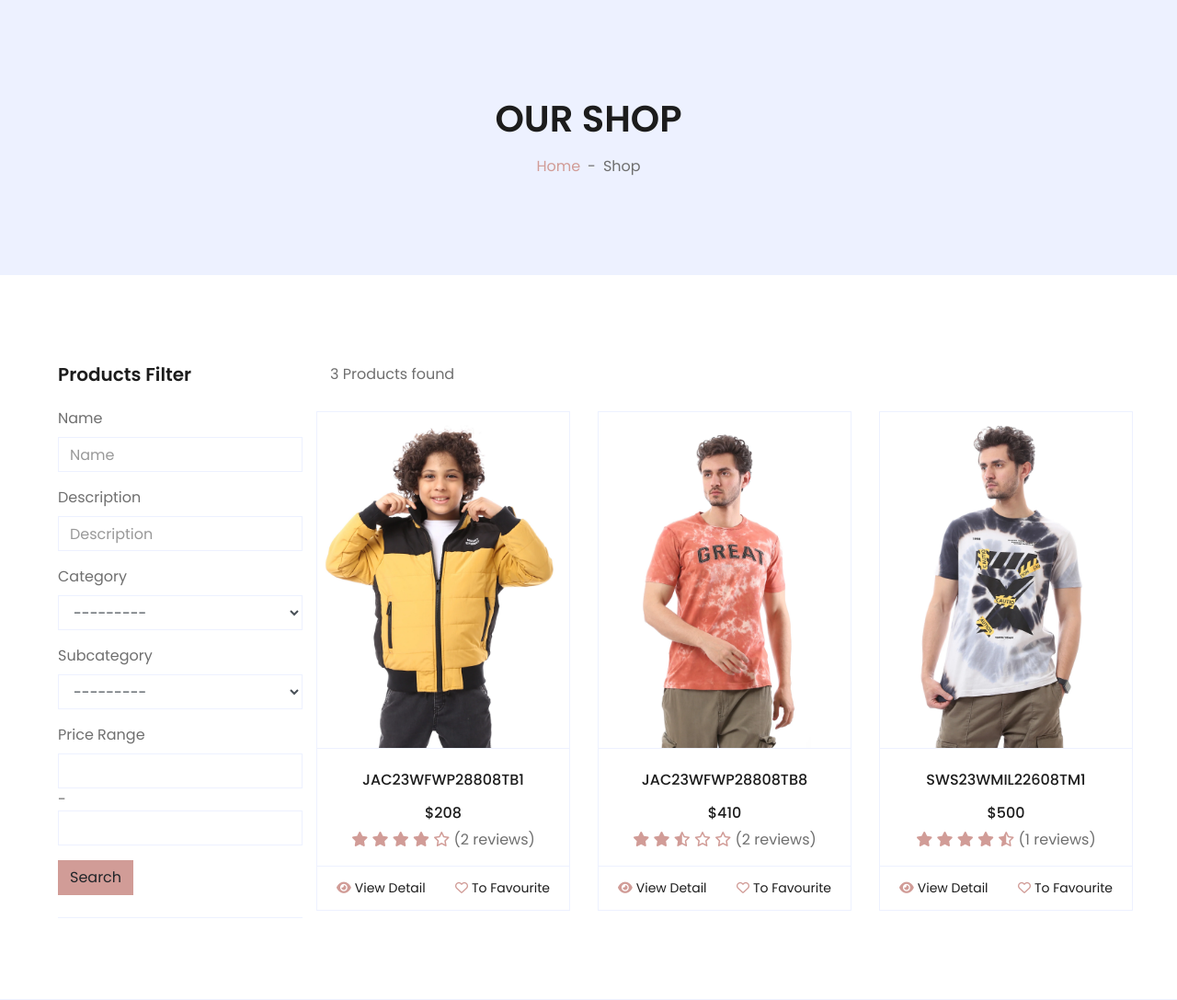
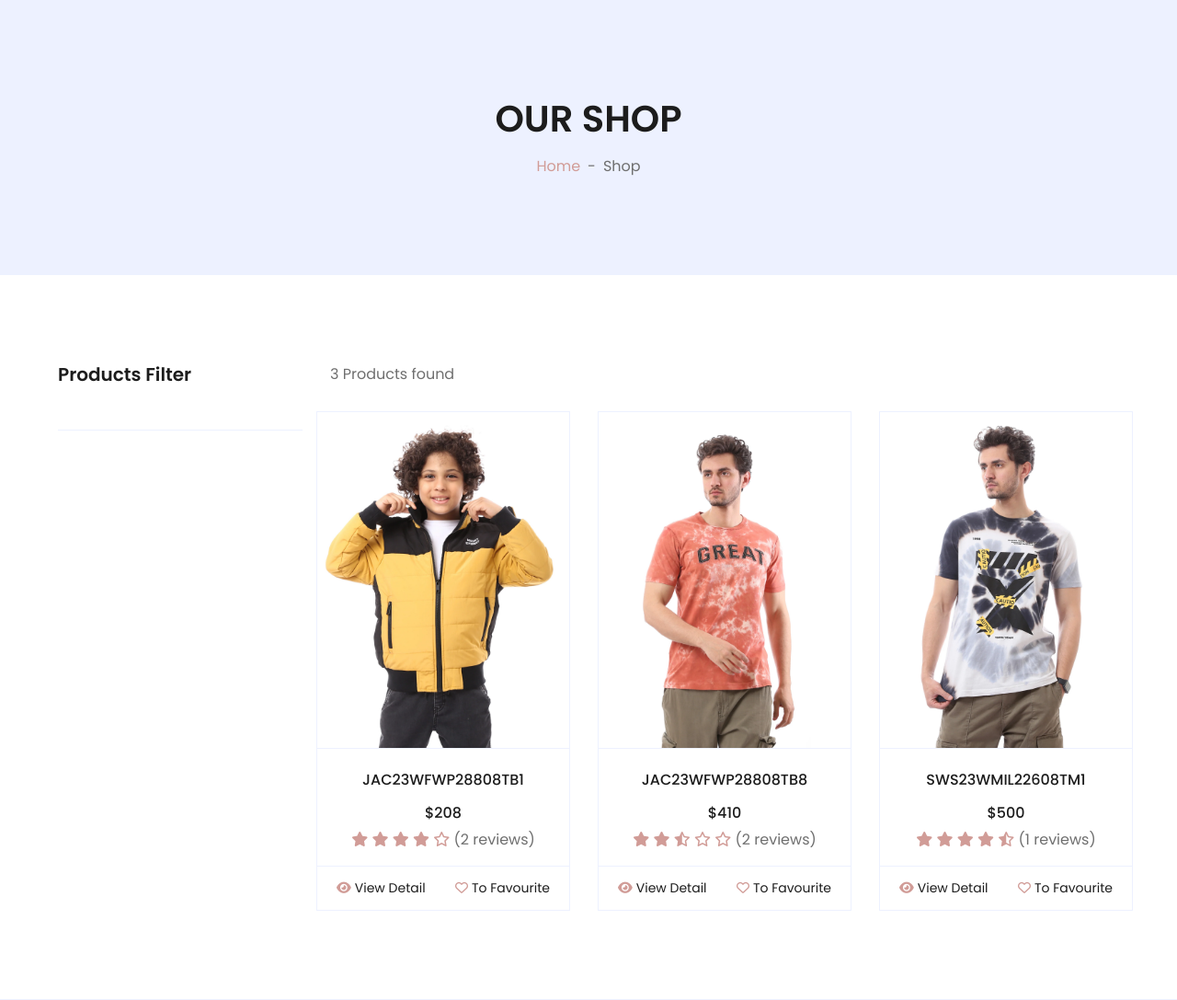
Before and after one commit to Mmy2000/advanced-ecommerce, a Django app: page /products/ in a window 1280 px wide. Shown: the part 234-1321 px from the top of the page at 92% size. Run offline with Django 4.2, Linux system fonts and the light colour scheme; data comes from the database, SQL or seed files in the repository; both versions use the stored data as it was after the commit; data that the repository does not hold is empty; parts of the project's set-up code (start-up, migrations or seed data) failed here and were passed over; some libraries are stand-ins or nearby versions.

Commit message:
updating

```diff
--- a/products/forms.py
+++ b/products/forms.py
@@ -1,6 +1,6 @@
 from django import forms
 from .models import ReviewRating
-from .models import Category, Subcategory
+from .models import  Subcategory
 
 
 class ReviewForm(forms.ModelForm):
@@ -10,32 +10,3 @@ class ReviewForm(forms.ModelForm):
 
 
 # forms.py
-import django_filters
-from django import forms
-from .models import Category, Subcategory, Product
-
-class CategorySubcategoryForm(forms.Form):
-    category = forms.ModelChoiceField(queryset=Category.objects.all(), required=True, label="Category")
-    subcategory = forms.ModelChoiceField(queryset=Subcategory.objects.none(), required=True, label="Subcategory")
-
-
-class ProductFilter(django_filters.FilterSet):
-    category = django_filters.ModelChoiceFilter(queryset=Category.objects.all(), label="Category", field_name='subcategory__category', distinct=True, required=False)
-    subcategory = django_filters.ModelChoiceFilter(queryset=Subcategory.objects.none(), label="Subcategory", required=False)
-    price = django_filters.RangeFilter(field_name='price', label="Price Range")
-
-    class Meta:
-        model = Product
-        fields = ['name', 'description', 'category', 'subcategory', 'price']
-
-    def __init__(self, *args, **kwargs):
-        super(ProductFilter, self).__init__(*args, **kwargs)
-        if 'category' in self.data:
-            try:
-                category_id = int(self.data.get('category'))
-                if category_id:
-                    self.filters['subcategory'].queryset = Subcategory.objects.filter(category_id=category_id).order_by('name')
-            except (ValueError, TypeError):
-                self.filters['subcategory'].queryset = Subcategory.objects.none()
-        else:
-            self.filters['subcategory'].queryset = Subcategory.objects.none()
--- a/products/models.py
+++ b/products/models.py
@@ -89,14 +89,9 @@ class ProductImages(models.Model):
     def __str__(self):
         return str(self.product)
 
-class Category(models.Model):
-    name = models.CharField(max_length=100)
 
-    def __str__(self):
-        return self.name
 
 class Subcategory(models.Model):
-    category = models.ForeignKey(Category, on_delete=models.CASCADE , blank=True , null=True)
     name = models.CharField(max_length=100)
     image = models.ImageField(null=True,blank=True,upload_to='category-image/')
 
--- a/products/product_context.py
+++ b/products/product_context.py
@@ -1,10 +1,8 @@
-from products.models import Category , Subcategory
+from products.models import Subcategory
 
 def category_nav(request):
-    categories = Category.objects.all()
     subcategories = Subcategory.objects.all()
     context = {
-        'categories':categories,
         'subcategories':subcategories,
     }
     return context
--- a/products/templates/products/product_list.html
+++ b/products/templates/products/product_list.html
@@ -38,13 +38,13 @@ Products
             <!-- Price Start -->
             <div class="border-bottom mb-4 pb-4">
                 <h5 class="font-weight-semi-bold mb-4">Products Filter </h5>
-                <form method="get" novalidate>
+                {% comment %} <form method="get" novalidate>
                     {% csrf_token %}
                     {% bootstrap_form filter.form %}
                     {% buttons %}
                     <button type="submit" class="btn btn-primary">Search</button>
                     {% endbuttons %}
-                </form>
+                </form> {% endcomment %}
             </div>
             <!-- Price End -->
         </div>
--- a/products/views.py
+++ b/products/views.py
@@ -1,14 +1,13 @@
 from django.shortcuts import render , get_object_or_404 , redirect
-from .models import Product , Category , Subcategory  , ReviewRating , Variation
+from .models import Product  , Subcategory  , ReviewRating , Variation
 from taggit.models import Tag
 from django.core.paginator import EmptyPage,PageNotAnInteger,Paginator
 from django.db.models.query_utils import Q
 from django.http import HttpResponseRedirect, JsonResponse
 from django.db.models import Count
-from .forms import ReviewForm , CategorySubcategoryForm
+from .forms import ReviewForm
 from django.contrib import messages
 from orders.models import OrderProduct
-from .forms import ProductFilter
 
 
 # Create your views here.
@@ -27,18 +26,15 @@ def product_list(request, subcategory_id=None, tag_slug=None):
         products = Product.objects.filter(is_available=True)
 
     # Apply the filter
-    product_filter = ProductFilter(request.GET, queryset=products)
-    filtered_products = product_filter.qs
 
     # Pagination
-    paginator = Paginator(filtered_products, 6)
+    paginator = Paginator(products, 6)
     page = request.GET.get('page')
     paged_product = paginator.get_page(page)
-    product_count = filtered_products.count()
+    product_count = products.count()
 
     context = {
         'products': paged_product,
-        'filter': product_filter,  # Pass the filter to the context
         'product_count': product_count,
         'subcategory_id':subcategory_id
     }
```
Also changed, not shown: products/admin.py (+4 -7 lines), db.sqlite3.
